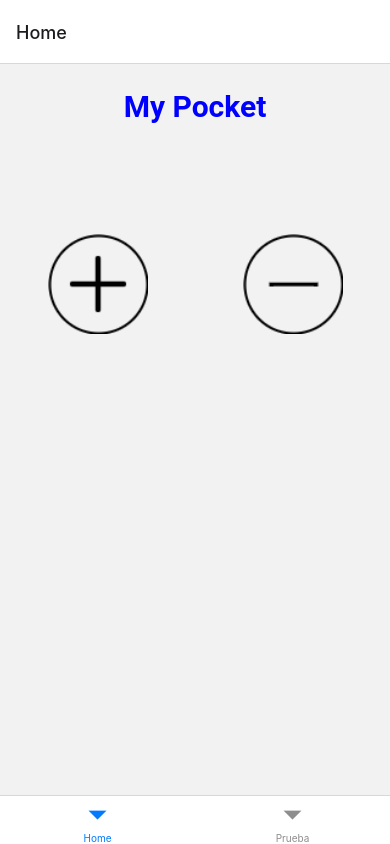
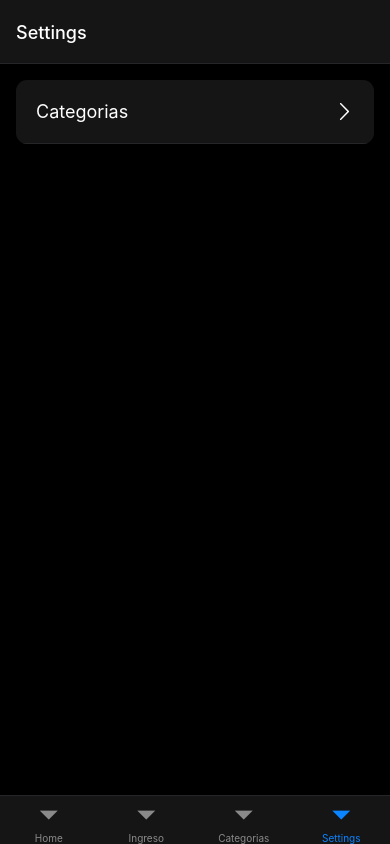
Before and after one commit to Dams632/MYPOCKET, a React Native app: screen /Settings in a window 390 px wide. Built offline with nearby package versions, Linux system fonts and the light colour scheme.

Commit message:
PANTALLA SETTINGS

```diff
--- a/Navigation/Navigation.js
+++ b/Navigation/Navigation.js
@@ -2,22 +2,31 @@ import { createBottomTabNavigator } from '@react-navigation/bottom-tabs';
 import Home from '../Screens/Home';
 import Ingreso from '../Screens/Ingreso';
 import { NavigationContainer } from '@react-navigation/native';
-import { createStackNavigator } from '@react-navigation/stack';
 import Categorias from '../Screens/Categorias';
+import { theme } from '../themes/inex';
+import { StatusBar } from 'expo-status-bar';
+import Settings from '../Screens/Settings';
 
-
+//const Drawer = createDrawerNavigator();
 
 const Tab = createBottomTabNavigator();
-const StackHome = createStackNavigator();
+//const StackHome = createStackNavigator();
 
 function Navigation() {
   return (
-    <NavigationContainer>
-    <Tab.Navigator>
-      <Tab.Screen name="Home" component={Home}>
+    <NavigationContainer theme={theme}>
+      <StatusBar style='light'/>
+    <Tab.Navigator
+      screenOptions={{
+        tabBarStyle: {
+          backgroundColor:theme.colors.card,
+        },
 
-      </Tab.Screen>
-      <Tab.Screen name="Prueba" component={Categorias} />
+      }}>
+      <Tab.Screen name="Home" component={Home}/>
+      <Tab.Screen name="Ingreso" component={Ingreso} />
+      <Tab.Screen name="Categorias" component={Categorias} />
+      <Tab.Screen name="Settings" component={Settings} />
     </Tab.Navigator>
     </NavigationContainer>
 
--- a/Screens/Home.js
+++ b/Screens/Home.js
@@ -8,38 +8,10 @@ import { createStackNavigator } from '@react-navigation/stack';
 
 
 
-const Home = ({navigation}) =>{
-
-
-
-
+const Home = ({}) =>{
   return (
 
-    <View style={{marginTop:25}}>
-
-
-      <View>
-        <Text style={styles.titulo}>My Pocket</Text>
-
-      </View>
-      <View style={styles.signs}>
-        <TouchableWithoutFeedback /*onPress={()=> Alert.alert('Presionado el mas')}*/>
-
-        <Image
-        style= {{width: 100, height: 100}}
-        source={require('../assets/icons/pluss.png')}
-        />
-        </TouchableWithoutFeedback>
-        <TouchableWithoutFeedback onPress={{}}>
-
-        <Image
-        style= {{width: 100, height: 100}}
-        source={require('../assets/icons/minus.png')}
-        />
-        </TouchableWithoutFeedback>
-
-
-      </View>
+    <View style={{flexDirection: 'row'}}>
 
 
     </View>
@@ -50,34 +22,6 @@ export default Home;
 
 
 const styles = StyleSheet.create({
-  logo: {
-    width: 250,
-    height: 101,
-    alignSelf: 'center',
-    marginTop: 1,
-    marginBottom: 100,
-  },
-  header:{
-   // backgroundColor: 'gray',
-    alignSelf: 'center',
-    paddingTop: 2,
-  },
-  signs: {
-    //justifyContent: 'space-between',
-   //alignSelf: 'center',
-   //justifyContent: 'center',
-   justifyContent: 'space-around',
-    flexDirection: 'row',
-    marginTop: 10,
-    marginBottom: 10,
-  },
-  titulo:{
-    fontSize: 30,
-    fontWeight: 'bold',
-    color: 'blue',
-    alignSelf: 'center',
-    marginBottom: 100,
-    fontFamily: 'Roboto',
-  }
+
 
 });
--- /dev/null
+++ b/Screens/Settings.js
@@ -0,0 +1,17 @@
+import React from 'react';
+import { Text,View } from 'react-native';
+import { ListItem } from '../components/ListItem';
+import  Entypo  from '@expo/vector-icons/Entypo';
+import { theme } from '../themes/inex';
+
+
+const Settings = ({}) => (
+    <View style={{flexDirection: 'column', margin: 16, borderRadius: 11, overflow: 'hidden'}}>
+        <ListItem
+          label='Categorias'
+          detail={<Entypo name="chevron-thin-right" color='white' size={20} />}
+          onClick={() => {}}
+        />
+    </View>
+);
+export default Settings;
--- a/app.json
+++ b/app.json
@@ -5,7 +5,7 @@
     "version": "1.0.0",
     "orientation": "portrait",
     "icon": "./assets/icon.png",
-    "userInterfaceStyle": "light",
+    "userInterfaceStyle": "dark",
     "splash": {
       "image": "./assets/splash.png",
       "resizeMode": "contain",
--- /dev/null
+++ b/components/ListItem.tsx
@@ -0,0 +1,72 @@
+import React, { useMemo } from 'react';
+//import Swipeable from 'react-native-Swipeable';
+import {TouchableOpacity,Text, View} from 'react-native'
+import { theme } from '../themes/inex';
+import { Swipeable } from 'react-native-gesture-handler';
+
+
+
+
+
+type Props = {
+    label: string;
+    detail?: React.ReactNode;
+    onClick?: () => void;
+    swipeToDelete?: boolean;
+    onDelete?: () => void;
+    isDestructive?: boolean;
+}
+
+export const ListItem = (
+    {
+        label,
+        detail,
+        onClick,
+        swipeToDelete,
+        onDelete,
+        isDestructive,
+    }:Props) => {
+        const item = useMemo(()=>( <TouchableOpacity
+            style={{
+                flexDirection: 'row',
+                justifyContent: !!detail ? 'space-between' :'flex-start' ,
+                alignItems: 'center',
+                padding: 20,
+                borderBottomColor: theme.colors.border,
+                borderBottomWidth: 1,
+                backgroundColor: theme.colors.card,
+                width: '100%'
+
+
+            }}
+            onPress={onClick}
+        >
+            <Text style={{fontSize:18, color:'white'}}>{label}</Text>
+            {detail}
+        </TouchableOpacity>),
+        []);
+
+        if(swipeToDelete){
+            return(<Swipeable
+                renderRightActions={()=>(
+                    <TouchableOpacity
+                     style={{
+
+                            justifyContent: 'center',
+                         alignItems: 'center',
+                         width: 100,
+
+                     }}
+                      onPress={onDelete}
+                  >
+                 <Text style={{color: 'white'}}>Delete</Text>
+
+                 </TouchableOpacity>
+                )}
+                onSwipeableRightOpen={onDelete}
+                >
+
+         </Swipeable>);
+        }
+        return item;
+    };
--- /dev/null
+++ b/themes/inex.ts
@@ -0,0 +1,13 @@
+import type { Theme } from "@react-navigation/native";
+
+export const theme: Theme ={
+    dark: true,
+    colors: {
+        primary: '#0A84FF',
+        background: '#000000',
+        card: '#151515',
+        text: '#FFFFFF',
+        border: '#262629',
+        notification: '#0A84FF',
+    },
+}
--- /dev/null
+++ b/tsconfig.json
@@ -0,0 +1,4 @@
+{
+  "compilerOptions": {},
+  "extends": "expo/tsconfig.base"
+}
```
Also changed, not shown: package.json (+6 -2 lines), assets/icons/home.png (added), 1 other file (tests, documents, lock files or other folders).
